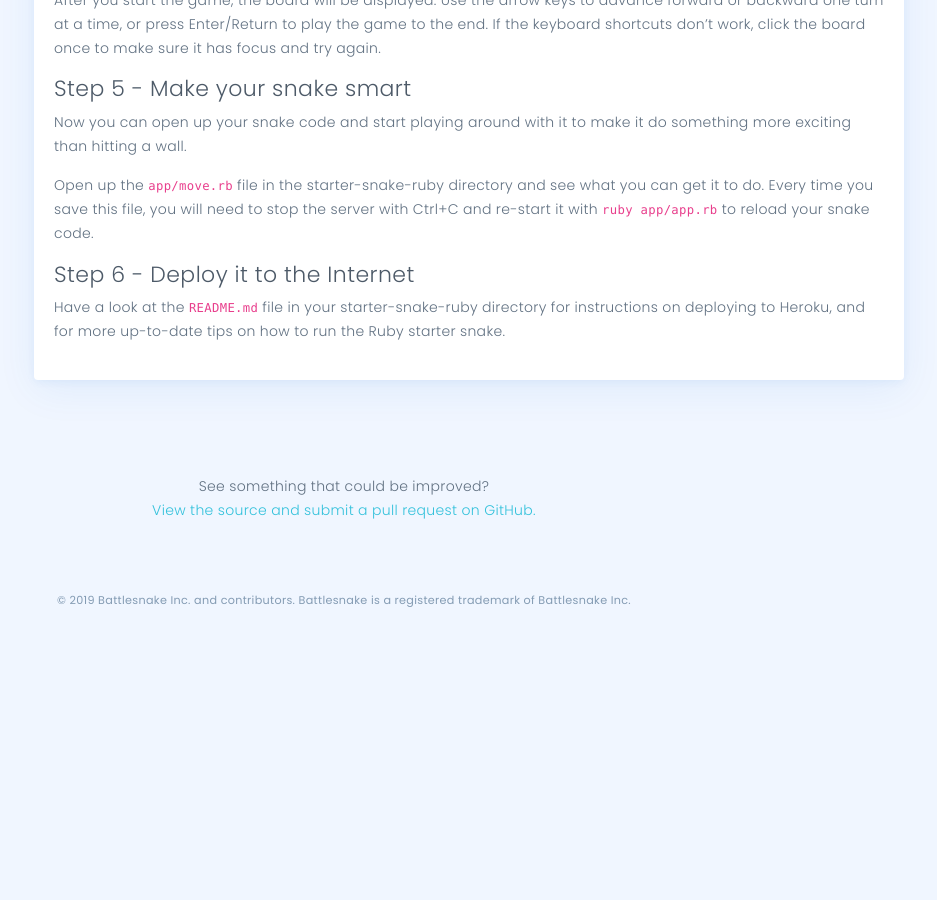
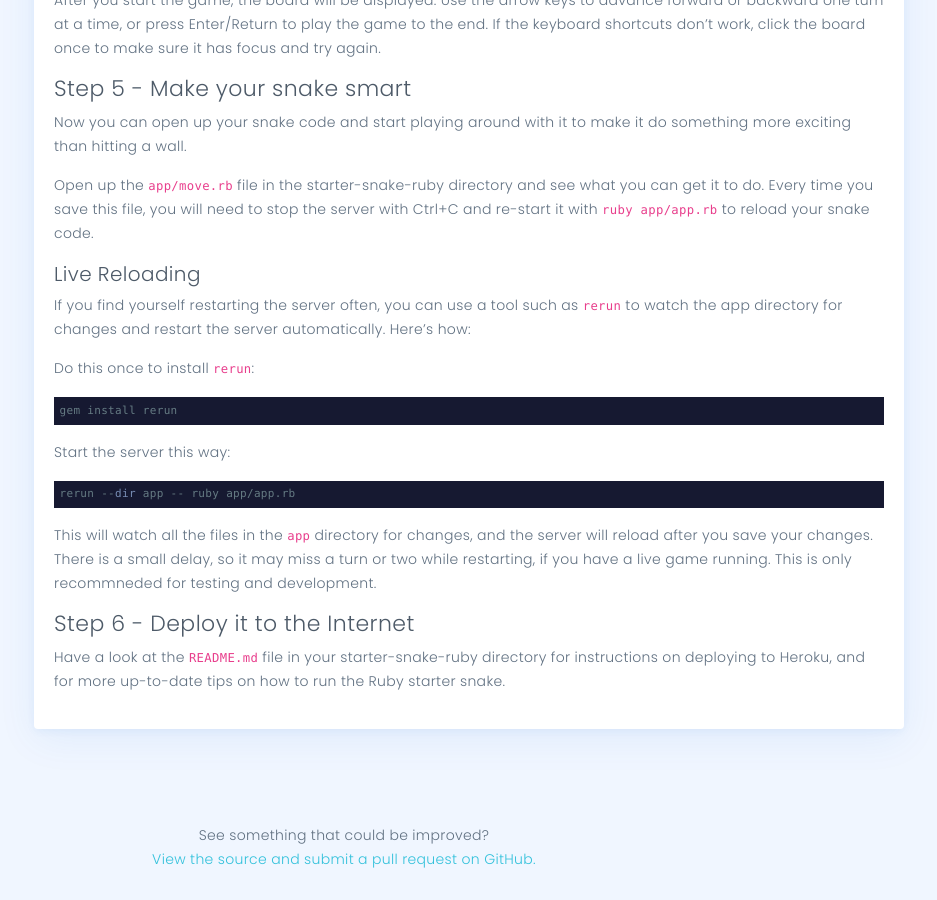
Before and after one commit to xtagon/docs, a Jekyll site: the page built from docs/pages/tutorials/ruby.md, in a window 1280 px wide and 900 px high, scrolled down 2331 px. Shown: the whole window, without its empty margins (296-1233 px from the left). Built offline with Jekyll 4.4.1, drawn with Linux system fonts in a browser that asks for light colours; nearby versions of some CDN libraries; before the commit the page ends 2959 px from its top, so only the background shows below that.

Commit message:
Add live reloading tips to the Ruby tutorial.

````diff
--- a/docs/pages/tutorials/ruby.md
+++ b/docs/pages/tutorials/ruby.md
@@ -141,6 +141,27 @@ wall.
 Open up the `app/move.rb` file in the starter-snake-ruby directory and see what you can get it to do.  Every time you save
 this file, you will need to stop the server with Ctrl+C and re-start it with `ruby app/app.rb` to reload your snake code.
 
+### Live Reloading
+
+If you find yourself restarting the server often, you can use a tool such as `rerun` to watch the app directory for changes and restart the server automatically. Here's how:
+
+Do this once to install `rerun`:
+
+```bash
+gem install rerun
+```
+
+Start the server this way:
+
+```bash
+rerun --dir app -- ruby app/app.rb
+```
+
+This will watch all the files in the `app` directory for changes, and the
+server will reload after you save your changes. There is a small delay, so it
+may miss a turn or two while restarting, if you have a live game running. This
+is only recommneded for testing and development.
+
 ## Step 6 - Deploy it to the Internet
 
 Have a look at the `README.md` file in your starter-snake-ruby directory for
````
